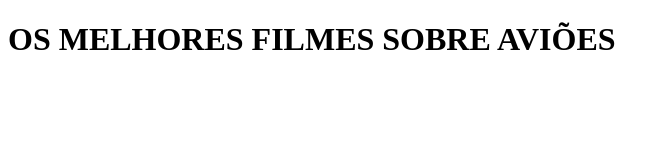
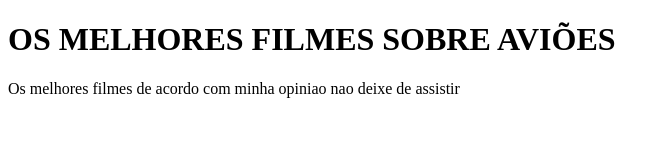
Before and after one commit to dudahguaxinim051/DUDAHFLIX, a plain HTML site: page index.html in a window 1280 px wide. Shown: the whole page, without its empty margins (0-670 px from the left). Drawn offline with Linux system fonts and the light colour scheme.

```diff
--- a/index.html
+++ b/index.html
@@ -7,5 +7,9 @@
 </head>
 <body>
     <h1>   OS MELHORES FILMES SOBRE AVIÕES   </h1>
+
+    Os melhores filmes de acordo com minha opiniao
+
+nao deixe de assistir
 </body>
 </html>
```
